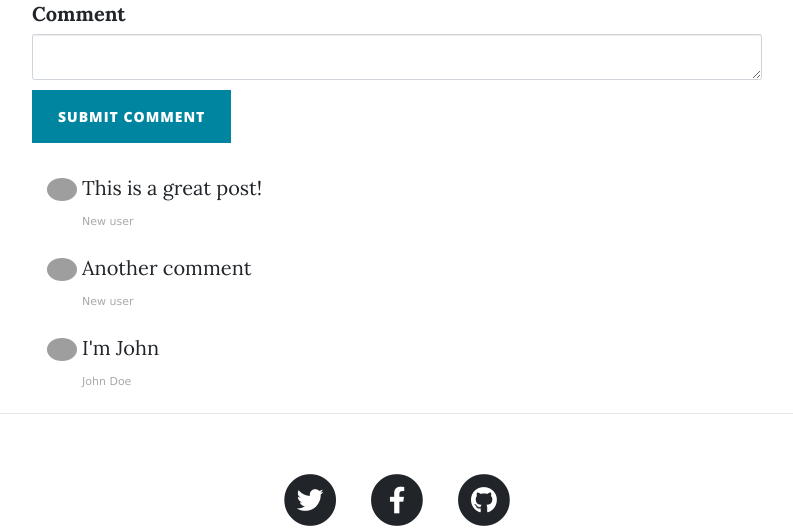
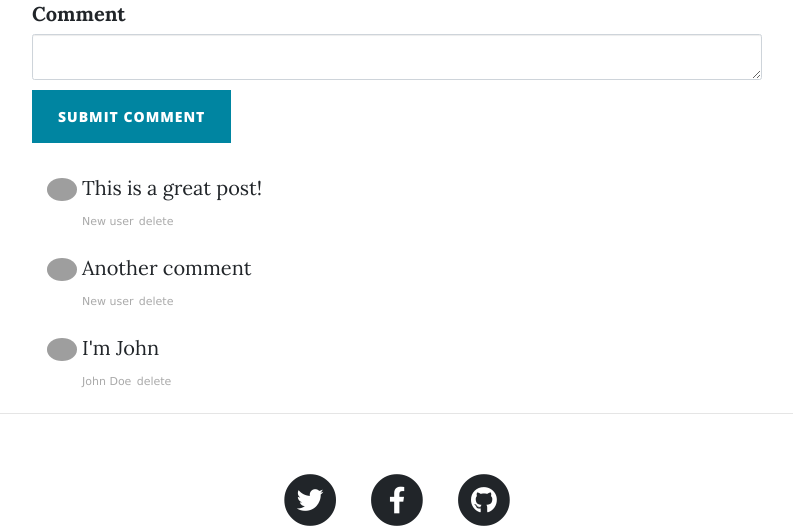
Before and after one commit to akhiltomy51/Simple-blog, a Flask app: page /post/1 in a window 1280 px wide. Shown: the part 976-1506 px from the top of the page, without its empty margins (243-1036 px from the left). Run offline with Flask 2, Linux system fonts and the light colour scheme; a user stored in the database is signed in; data comes from the database, SQL or seed files in the repository; both versions use the stored data as it was before the commit; some libraries are stand-ins or nearby versions; grey boxes are pictures that could not be loaded.

Commit message:
comment delete for admin

```diff
--- a/main.py
+++ b/main.py
@@ -218,6 +218,14 @@ def delete_post(post_id):
     db.session.commit()
     return redirect(url_for('get_all_posts'))
 
+@app.route("/delete_comment/<int:post_id>/<int:comment_id>")
+@admin_only
+def delete_comment(comment_id, post_id):
+    post_to_delete = Comment.query.get(comment_id)
+    db.session.delete(post_to_delete)
+    db.session.commit()
+    return redirect(url_for("show_post", post_id=post_id))
+
 
 if __name__ == "__main__":
     app.run(debug=True)
--- a/templates/post.html
+++ b/templates/post.html
@@ -54,7 +54,9 @@
                             <div class="commentText">
                                 {{comment.text|safe}}
                                 <span class="date sub-text">{{comment.comment_author.name}}</span>
-
+                                {% if current_user.id == 1: %}
+                                <a class="date sub-text" href="{{url_for('delete_comment', comment_id=comment.id, post_id=post.id)}}">delete</a>
+                                {% endif %}
                             </div>
                         </li>
                     </ul>
```
Also changed, not shown: blog.db (deleted).
